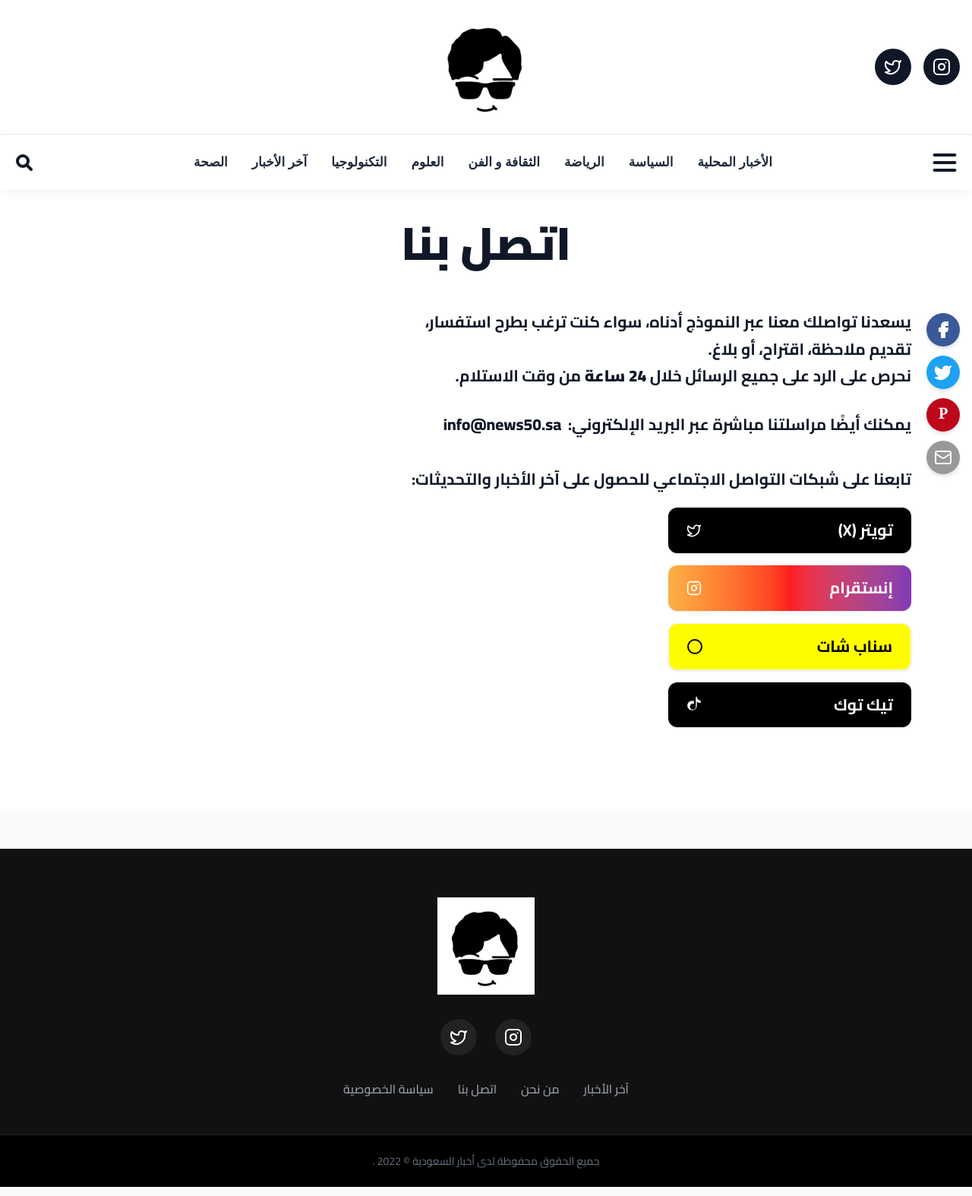
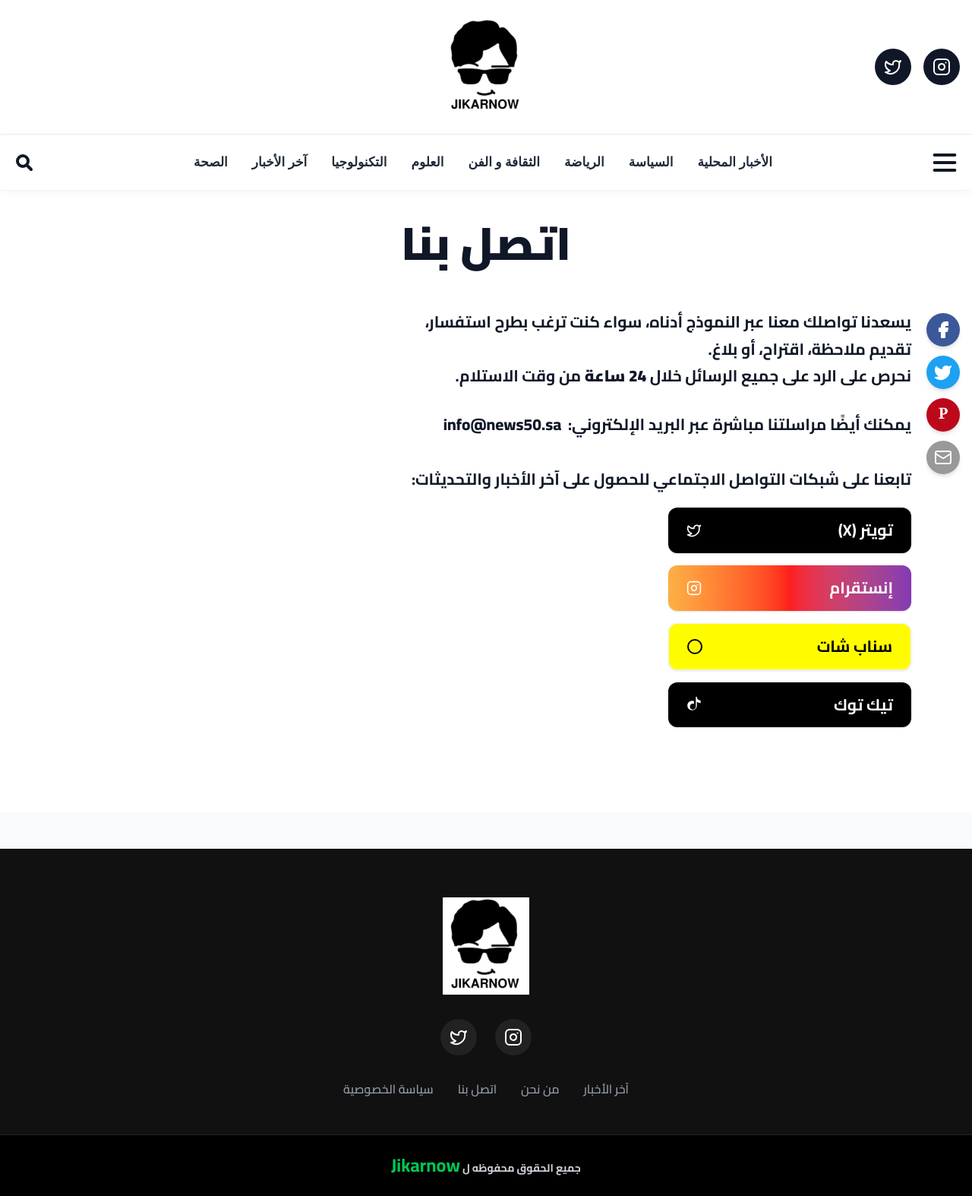
Before and after one commit to AHAMEDHASSAN/akhbarwebsite, a Next.js app: page /contact in a window 1280 px wide. Shown: the whole page at 76% size. Built offline with nearby package versions, Linux system fonts and the light colour scheme.

Commit message:
Initial commit

```diff
--- a/components/Footer.tsx
+++ b/components/Footer.tsx
@@ -6,13 +6,13 @@ export function Footer() {
   return (
     <footer className="bg-[#111111] text-white pt-16 pb-0 mt-12 font-[family-name:var(--font-cairo)]">
       <div className="container mx-auto px-4 flex flex-col items-center">
-        <div className="mb-8">
+        <div className="mb-8 flex items-center justify-center">
              <Image
-                src="/LogoNew.png"
+                src="/LogoNewUbdate2 .png"
                 alt="أخبار السعودية"
-                width={300}
-                height={130}
-                className="h-32 w-auto object-contain"
+                width={450}
+                height={200}
+                className="h-24 md:h-32 w-auto object-contain"
                 quality={100}
              />
         </div>
@@ -38,8 +38,8 @@ export function Footer() {
 
       {/* Copyright Bottom Bar */}
       <div className="bg-black py-6 text-center border-t border-[#222]">
-        <p className="text-gray-500 text-sm dir-rtl">
-          جميع الحقوق محفوظة لدى أخبار السعودية © 2022 .
+        <p className="text-gray-300 text-sm dir-rtl font-bold font-size-2xl">
+         جميع الحقوق محفوظه ل <span className="text-green-500 font-bold text-2xl">Jikarnow</span>
         </p>
       </div>
     </footer>
--- a/components/Header.tsx
+++ b/components/Header.tsx
@@ -26,14 +26,14 @@ export function Header() {
         </div>
 
         {/* Logo (Centered) */}
-        <div className="absolute left-1/2 top-1/2 -translate-x-1/2 -translate-y-1/2">
+        <div className="absolute left-1/2 top-1/2 -translate-x-1/2 -translate-y-1/2 flex items-center justify-center">
           <Link href="/">
             <Image
-              src="/LogoNew.png"
+              src="/LogoNewUbdate2 .png"
               alt="أخبار السعودية"
               width={450}
               height={200}
-              className="h-20 md:h-36 w-auto object-contain"
+              className="h-20 md:h-32 w-auto object-contain"
               priority
               quality={100}
             />
--- a/components/SideMenu.tsx
+++ b/components/SideMenu.tsx
@@ -62,7 +62,7 @@ export function SideMenu({ isOpen, onClose }: SideMenuProps) {
 
           <div className="flex-1 flex justify-center">
              <Image
-               src="/LogoNew.png"
+               src="/LogoNewUbdate2 .png"
                alt="Logo"
                width={250}
                height={120}
--- /dev/null
+++ b/rename_logo.js
@@ -0,0 +1,18 @@
+const fs = require('fs');
+const path = require('path');
+
+const oldPath = path.join(process.cwd(), 'public', 'LogoNewUbdate.png');
+const newPath = path.join(process.cwd(), 'public', 'LogoNew.png');
+
+console.log(`Renaming ${oldPath} to ${newPath}`);
+
+try {
+  if (fs.existsSync(newPath)) {
+    console.log('Target file already exists. Deleting it first...');
+    fs.unlinkSync(newPath);
+  }
+  fs.renameSync(oldPath, newPath);
+  console.log('Success');
+} catch (e) {
+  console.error('Error renaming file:', e.message);
+}
```
Also changed, not shown: public/LogoNew.png (deleted), public/LogoNewUbdate2 .png (added).
